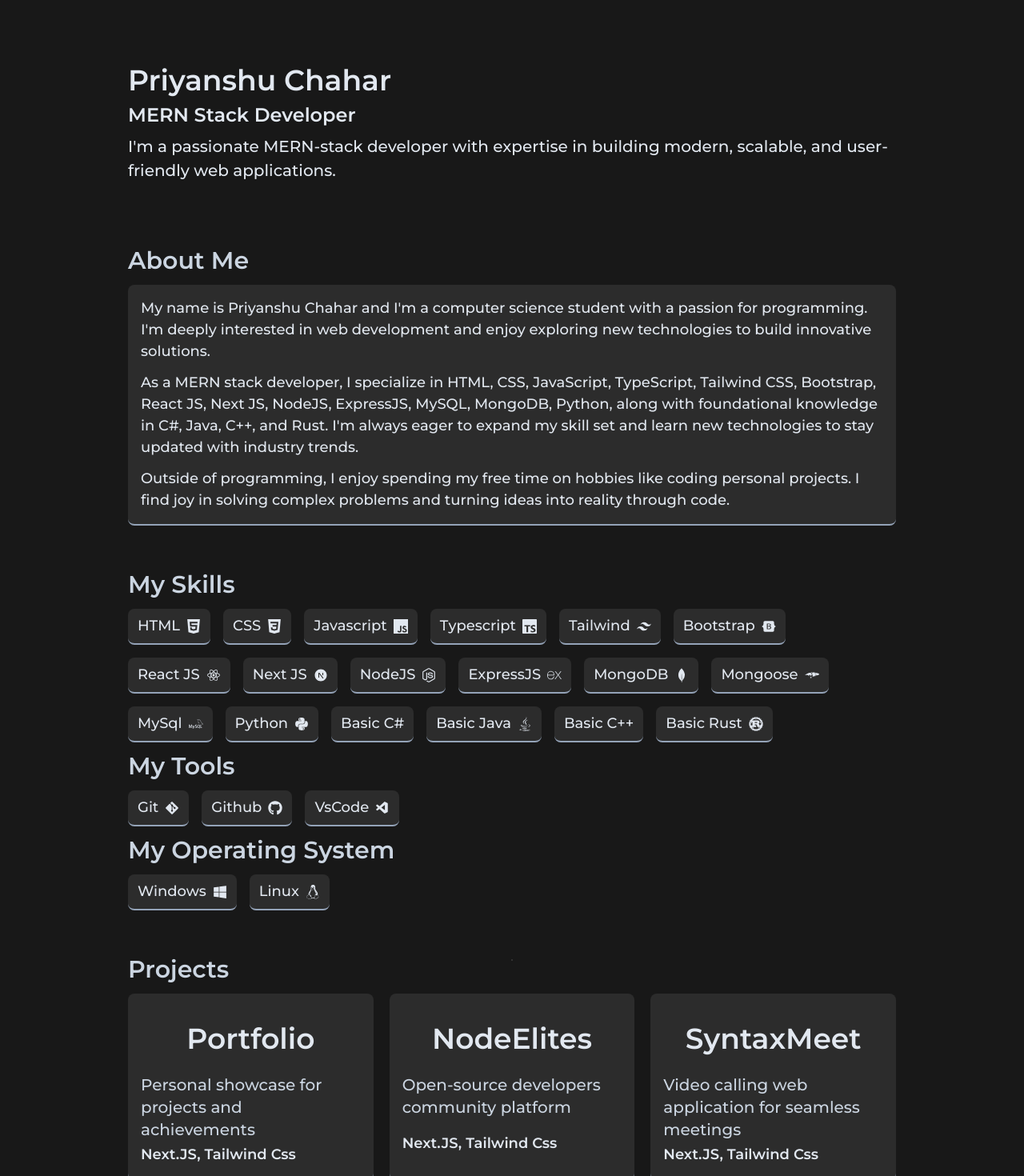
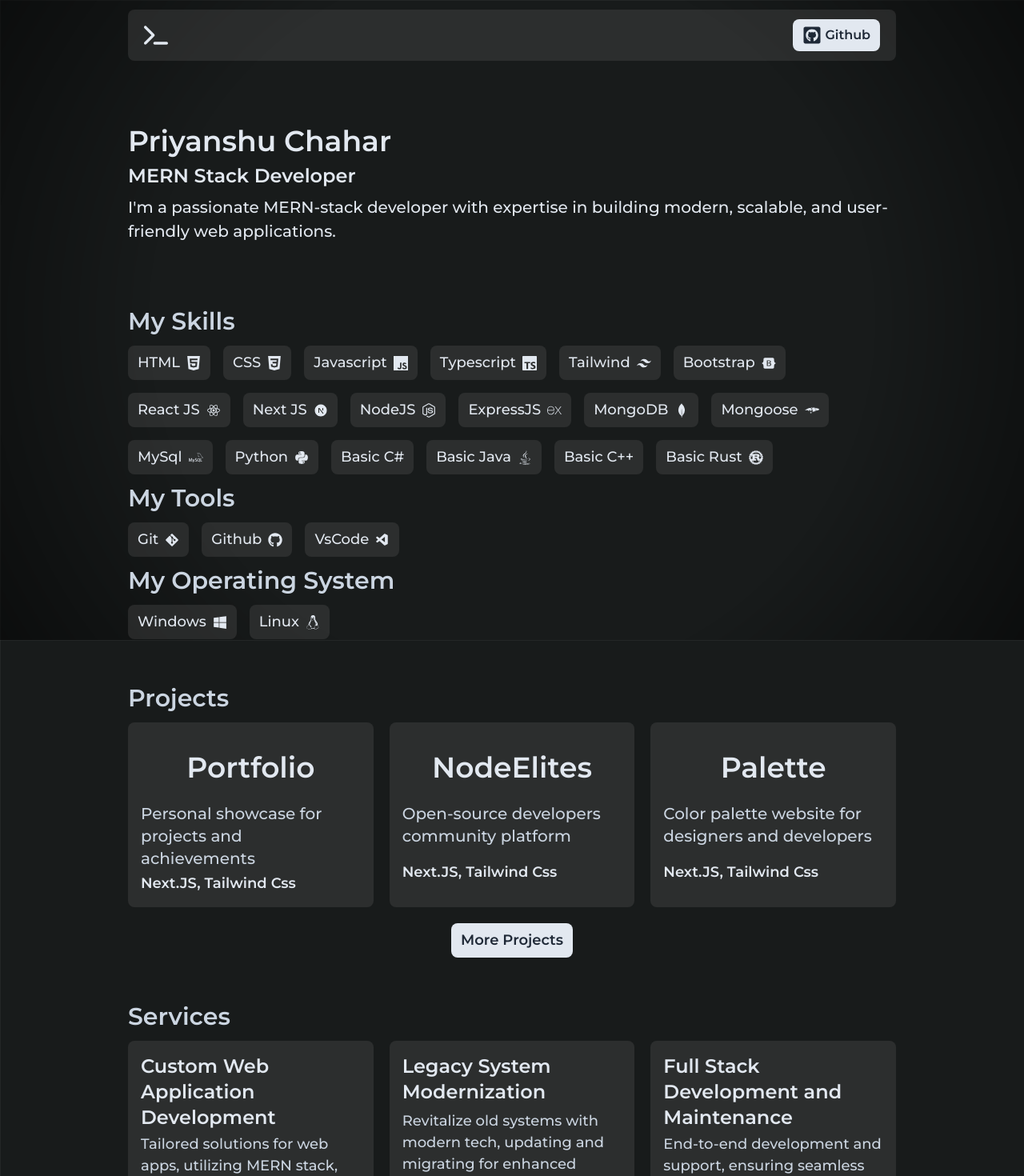
Before and after one commit to NvmeSensor/Portfolio, a Next.js app: page / in a window 1280 px wide. Shown: the top 1470 px of the page at 80% size. Built offline with nearby package versions, Linux system fonts and the light colour scheme.

Commit message:
portfolio

```diff
--- a/app/layout.js
+++ b/app/layout.js
@@ -4,7 +4,7 @@
 import Footer from '../components/Footer'
 import Navbar from "@/components/Navbar";
 
-const jetmono = Montserrat({ subsets: ["latin"] });
+const mont = Montserrat({ subsets: ["latin"] });
 
 const metadata = {
   title: "Priyanshu Chahar | Portfolio",
@@ -31,8 +31,8 @@
         <meta property="twitter:description" content={metadata.description}/>
         <meta property="twitter:image" content="https://priyanshuchahar.vercel.app/profileimage.png" />
       </head>
-      <body className={jetmono.className}>
-        {/* <Navbar /> */}
+      <body className={mont.className}>
+        <Navbar />
         {children}
         <Footer />
       </body>
--- a/app/page.js
+++ b/app/page.js
@@ -11,10 +11,10 @@
   return (
       <main>
         <Hero />
-        <About />
         <Skills />
         <Projects />
         <Services />
+        <About />
         <Contact />
         <Message />
       </main>
--- a/app/style.css
+++ b/app/style.css
@@ -1,12 +1,29 @@
-body{
-    background-image: radial-gradient(#55555569 1px, transparent 1px);
-    background-size: 32px 32px;
-    background-color: #181818;
+body {
+    background-image:
+      linear-gradient(#55555530 1px, transparent 1px),
+      linear-gradient(90deg, #55555530 1px, transparent 1px);
+    background-size: 50px 50px;
+    background-color: #181b1b;
     background-position: center;
     background-attachment: fixed;
     min-height: 100vh;
     scroll-behavior: smooth;
-}
+    position: relative;
+    z-index: 0;
+  }
+
+  body::before {
+    content: '';
+    position: fixed;
+    top: 0;
+    left: 0;
+    width: 100%;
+    height: 100%;
+    background: radial-gradient(circle, rgba(0, 0, 0, 0) 60%, rgba(0, 0, 0, 0.5) 100%);
+    z-index: -1;
+    pointer-events: none;
+  }
+
 
 .card{
     background-color: #55555555;
@@ -22,7 +39,7 @@
 }
 
 ::-webkit-scrollbar-thumb {
-    background-color: #55555555;
+    background-color: #55555530;
     border-radius: 6px;
     border: 2px solid transparent;
 }
--- a/components/Navbar.jsx
+++ b/components/Navbar.jsx
@@ -1,4 +1,5 @@
-import { IoLogoGithub } from "react-icons/io";
+import { FaGithubSquare } from "react-icons/fa";
+import { FaTerminal } from "react-icons/fa6";
 import React from "react";
 import Link from "next/link";
 
@@ -8,13 +9,13 @@
 
 
     return (
-        <nav className="sticky top-0 flex justify-center items-center w-full">
+        <nav className="flex justify-center items-center w-full">
             <div className="flex justify-between items-center lg:w-[75vw] px-5 py-3 mx-5 mt-3 w-full rounded-lg card">
-                <h1 className="text-sm font-medium text-slate-200">
-                    {currentDate.toDateString()}
-                </h1>
+                <Link href='/' className="text-3xl font-medium text-slate-200">
+                <FaTerminal />
+                </Link>
                 <Link target="blank" href="https://github.com/NvmeSensor" className="flex items-center gap-1 px-3 py-2 font-semibold text-gray-800 bg-slate-200 hover:bg-slate-300  transition ease-in-out rounded-lg">
-                    <IoLogoGithub className="text-2xl"/>
+                    <FaGithubSquare className="text-2xl"/>
                     Github
                 </Link>
             </div>
--- a/components/home/About.jsx
+++ b/components/home/About.jsx
@@ -12,7 +12,7 @@
                 <div className='flex justify-center items-center gap-4 self-start'>
                     <h1 className='text-3xl font-semibold self-start text-slate-300 flex gap-2 items-center'>About Me</h1>
                 </div>
-                <div className='flex flex-col justify-center items-center gap-3 p-4 rounded-lg border-b-2 border-slate-400 card'>
+                <div className='flex flex-col justify-center items-center gap-3 p-4 rounded-lg hover:border-b-2 border-slate-400 card'>
                     <h1 className='text-[18px] text-slate-200 self-start font-medium'>{hello1}</h1>
                     <h1 className='text-[18px] text-slate-200 self-start font-medium'>{hello2}</h1>
                     <h1 className='text-[18px] text-slate-200 self-start font-medium'>{hello3}</h1>
--- a/components/home/Contact.jsx
+++ b/components/home/Contact.jsx
@@ -11,7 +11,7 @@
         {
             name: "Github",
             icon: <IoLogoGithub />,
-            url: "https://github.com/priyannxhuu",
+            url: "https://github.com/nvmesensor",
         },
         {
             name: "Linkedin",
--- a/components/home/Message.jsx
+++ b/components/home/Message.jsx
@@ -39,7 +39,7 @@
                 <div className='flex justify-center items-center gap-4 self-start'>
                     <h1 className='text-3xl font-semibold self-start text-slate-300 flex gap-2 items-center'>Drop a Message</h1>
                 </div>
-                <form onSubmit={onSubmit} className='p-5 rounded-lg flex flex-col justify-center items-center gap-2 w-full border-b-2 border-slate-400 card'>
+                <form onSubmit={onSubmit} className='p-5 rounded-lg flex flex-col justify-center items-center gap-2 w-full hover:border-b-2 border-slate-400 card'>
                     <label htmlFor="name" className='text-[18px] text-slate-200 font-medium self-start text-xl'>Name</label>
                     <input type="text" id='name' name="name" placeholder='Your Name' className='text-slate-200 font-medium px-3 py-2 rounded-lg w-full outline-none inputt' required />
                     <label htmlFor="email" className='text-[18px] text-slate-200 font-medium self-start text-xl'>Email</label>
--- a/components/home/Projects.jsx
+++ b/components/home/Projects.jsx
@@ -14,7 +14,7 @@
                 </div>
                 <div className='grid grid-cols-1 md:grid-cols-2 lg:grid-cols-3 justify-center items-stretch gap-5'>
                     {displayProjexts.map((projext, index) => (
-                        <Link href={projext.link} target="blank" key={index} className='flex flex-col justify-center items-center gap-1 p-4 rounded-lg border-b-2 border-slate-400 card h-full'>
+                        <Link href={projext.link} target="blank" key={index} className='flex flex-col justify-center items-center gap-1 p-4 rounded-lg hover:border-b-2 border-slate-400 card h-full'>
                         <h1 className='text-4xl font-semibold text-slate-200 text-center mt-0 p-5 w-full rounded-lg proj'>{projext.name}</h1>
                         <h2 className='text-xl font-medium text-slate-300 self-start mt-0'>{projext.desc}</h2>
                         <h2 className='text-[18px] font-semibold text-slate-200 hover:text-slate-300 self-start my-auto'>{projext.tech}</h2>
--- a/components/home/Services.jsx
+++ b/components/home/Services.jsx
@@ -31,7 +31,7 @@
         </div>
         <div className='grid grid-cols-1 md:grid-cols-2 lg:grid-cols-3 justify-center items-stretch gap-5'>
           {servixes.map((servixe, index) => (
-            <div key={index} className='flex flex-col justify-center items-center gap-1 p-4 rounded-lg border-b-2 border-slate-400 card h-full'>
+            <div key={index} className='flex flex-col justify-center items-center gap-1 p-4 rounded-lg hover:border-b-2 border-slate-400 card h-full'>
               <h1 className='text-2xl font-semibold text-slate-200 self-start mt-0'>{servixe.name}</h1>
               <h2 className='text-[18px] font-medium text-slate-300 self-start my-auto'>{servixe.desc}</h2>
             </div>
--- a/components/home/Skills.jsx
+++ b/components/home/Skills.jsx
@@ -12,7 +12,7 @@
                 <div className="flex flex-wrap justify-start items-center  gap-4 w-full">
                     {skills.map((skill, index) => (
                         <div className="flex justify-start items-center" key={index}>
-                            <h1 className="text-[18px] font-medium text-slate-200 flex gap-2 items-center rounded-lg px-3 py-2 hover:text-slate-400 transition ease-in-out cursor-pointer border-b-2 border-slate-400 card">{skill.name}{skill.icon}</h1>
+                            <h1 className="text-[18px] font-medium text-slate-200 flex gap-2 items-center rounded-lg px-3 py-2 hover:text-slate-400 transition ease-in-out cursor-pointer hover:border-b-2 border-slate-400 card">{skill.name}{skill.icon}</h1>
                         </div>
                     ))}
                 </div>
@@ -22,7 +22,7 @@
                 <div className="flex flex-wrap justify-start items-center  gap-4 w-full">
                     {tools.map((tool, index) => (
                         <div className="flex justify-start items-center" key={index}>
-                            <h1 className="text-[18px] font-medium text-slate-200 flex gap-2 items-center rounded-lg px-3 py-2 hover:text-slate-400 transition ease-in-out cursor-pointer border-b-2 border-slate-400 card">{tool.name}{tool.icon}</h1>
+                            <h1 className="text-[18px] font-medium text-slate-200 flex gap-2 items-center rounded-lg px-3 py-2 hover:text-slate-400 transition ease-in-out cursor-pointer hover:border-b-2 border-slate-400 card">{tool.name}{tool.icon}</h1>
                         </div>
                     ))}
                 </div>
@@ -32,7 +32,7 @@
                 <div className="flex flex-wrap justify-start items-center  gap-4 w-full">
                     {os.map((o, index) => (
                         <div className="flex justify-start items-center" key={index}>
-                            <h1 className="text-[18px] font-medium text-slate-200 flex gap-2 items-center rounded-lg px-3 py-2 hover:text-slate-400 transition ease-in-out cursor-pointer border-b-2 border-slate-400 card">{o.name}{o.icon}</h1>
+                            <h1 className="text-[18px] font-medium text-slate-200 flex gap-2 items-center rounded-lg px-3 py-2 hover:text-slate-400 transition ease-in-out cursor-pointer hover:border-b-2 border-slate-400 card">{o.name}{o.icon}</h1>
                         </div>
                     ))}
                 </div>
--- a/components/projects/Projects.jsx
+++ b/components/projects/Projects.jsx
@@ -15,7 +15,7 @@
                 </div>
                 <div className='grid grid-cols-1 md:grid-cols-2 lg:grid-cols-3 justify-center items-stretch gap-5'>
                     {projexts.map((projext, index) => (
-                        <Link href={projext.link} target="blank" key={index} className='flex flex-col justify-center items-center gap-1 p-4 rounded-lg border-b-2 border-slate-400 card h-full'>
+                        <Link href={projext.link} target="blank" key={index} className='flex flex-col justify-center items-center gap-1 p-4 rounded-lg hover:border-b-2 border-slate-400 card h-full'>
                             <h1 className='text-4xl font-semibold text-slate-200 text-center mt-0 p-5 w-full rounded-lg proj'>{projext.name}</h1>
                             <h2 className='text-xl font-medium text-slate-300 self-start mt-0'>{projext.desc}</h2>
                             <h2 className='text-[18px] font-semibold text-slate-200 hover:text-slate-300 self-start my-auto'>{projext.tech}</h2>
--- a/data/data.js
+++ b/data/data.js
@@ -3,19 +3,19 @@
         name: "Portfolio",
         tech: "Next.JS, Tailwind Css",
         desc: "Personal showcase for projects and achievements",
-        link: "https://priyanshuchahar.vercel.app/",
+        link: "https://priyanshuchahar.vercel.app",
     },
     {
         name: "NodeElites",
         tech: "Next.JS, Tailwind Css",
         desc: "Open-source developers community platform",
-        link: "https://nodeelites.github.io/",
+        link: "https://nodeelites.github.io",
     },
     {
-        name: "SyntaxMeet",
+        name: "Palette",
         tech: "Next.JS, Tailwind Css",
-        desc: "Video calling web application for seamless meetings",
-        link: "",
+        desc: "Color palette website for designers and developers",
+        link: "https://colorpalettex.vercel.app",
     },
 ]
 
```
